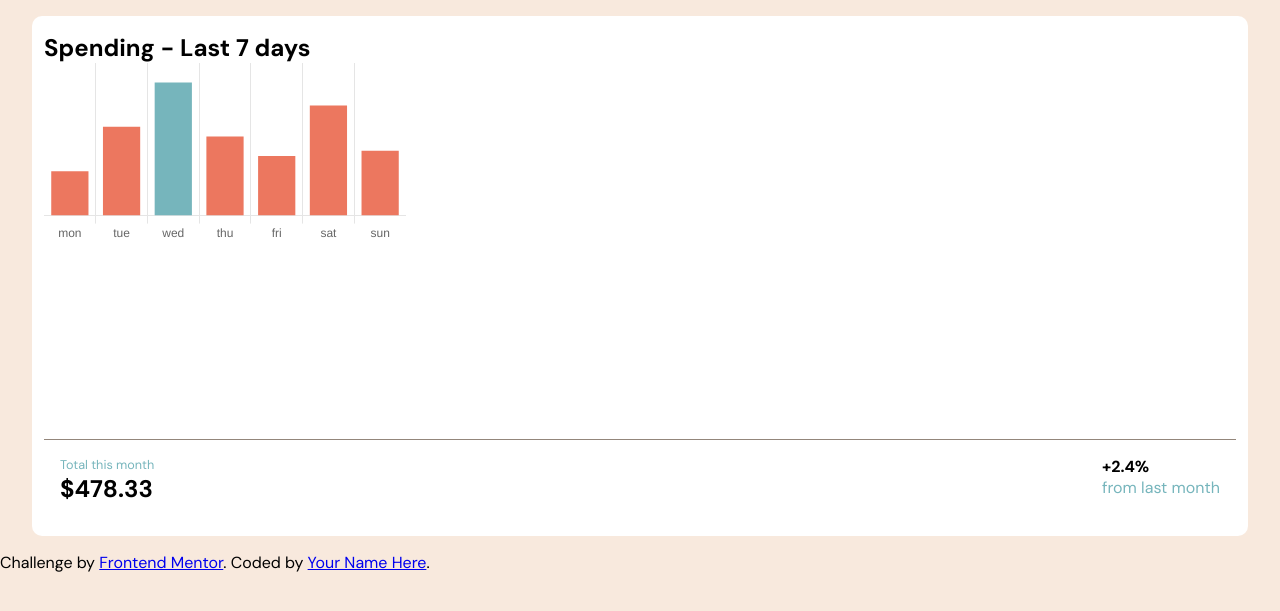
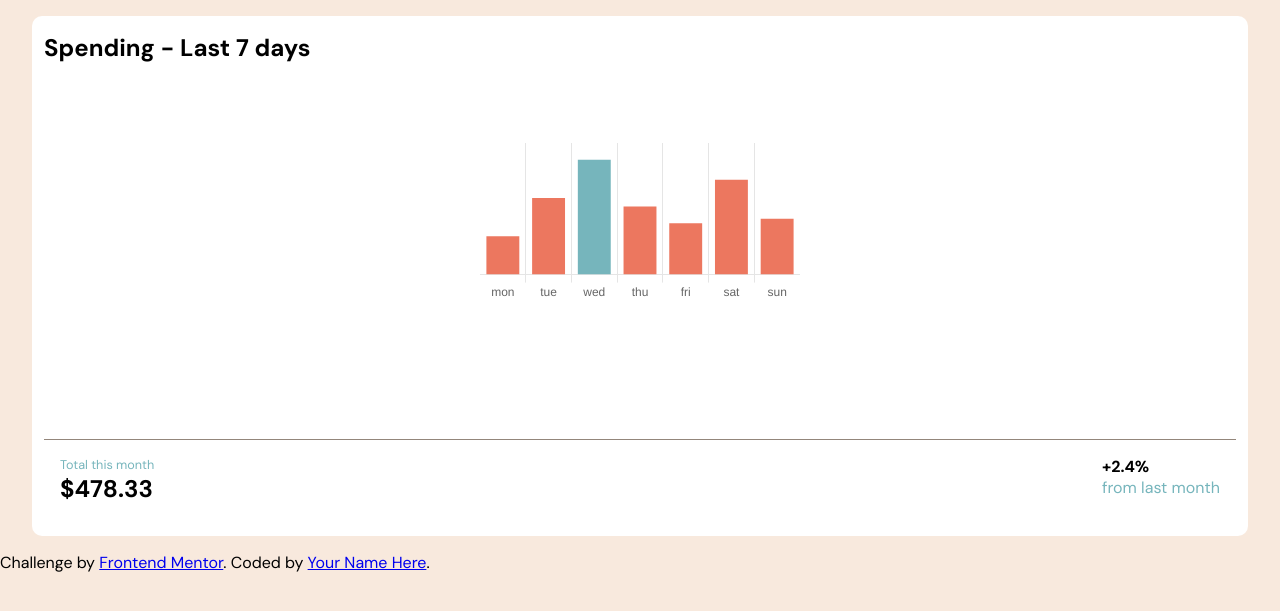
Before and after one commit to Chimoneg27/Expenses-chart, a plain HTML site: page index.html in a window 1280 px wide. Shown: the part 109-720 px from the top of the page. Drawn offline with nearby package versions, Linux system fonts and the light colour scheme.

Commit message:
fix chart size

```diff
--- a/styles/mobile.css
+++ b/styles/mobile.css
@@ -80,6 +80,13 @@ body {
     height: 100%;
 }
 
-#myChart {
+.chart {
     height: 100%;
+    width: 100%;
 }
+
+canvas {
+    height : 100%;
+    width: 320px;
+    margin: 5rem auto;
+}
```
